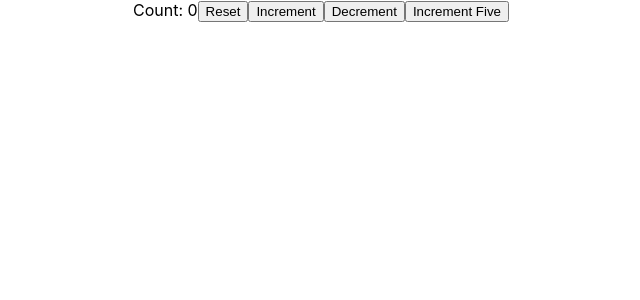
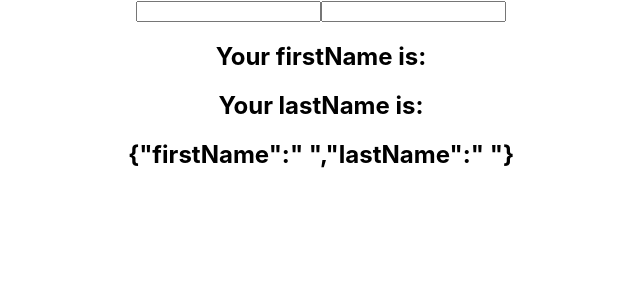
Before and after one commit to Esheta10/state-hook, a React (Create React App) app: page / in a window 1280 px wide. Shown: the top 300 px of the page, without its empty margins (319-959 px from the left). Built offline with nearby package versions, Linux system fonts and the light colour scheme.

Commit message:
useState with object

```diff
--- a/src/App.js
+++ b/src/App.js
@@ -3,13 +3,15 @@
 import ClassCounter from './components/ClassCounter';
 import HookCounter from './components/HookCounter';
 import HookCounterTwo from './components/HookCounterTwo';
+import HookCounterThree from "./components/HookCounterThree"
 
 function App() {
   return (
     <div className="App">
       {/* <ClickCounter /> */}
       {/* <HookCounter /> */}
-      <HookCounterTwo />
+      {/* <HookCounterTwo /> */}
+      <HookCounterThree />
     </div>
   );
 }
--- /dev/null
+++ b/src/components/HookCounterThree.js
@@ -0,0 +1,22 @@
+import React, {useState} from "react"
+
+function HookCounterThree(){
+    const [name,setName] = useState({firstName: " ", lastName: " "})
+    return (
+        <form>
+            <input type="text"
+             value={name.firstName}
+             onChange = {e => setName({...name ,firstName: e.target.value})}
+             />
+            <input type="text"
+            value={name.lastName}
+            onChange = {e => setName({...name, lastName: e.target.value})}
+            />
+            <h2>Your firstName is: {name.firstName}</h2>
+            <h2>Your lastName is: {name.lastName}</h2>
+            <h2>{JSON.stringify(name)}</h2>
+        </form>
+    )
+}
+
+export default HookCounterThree
```
